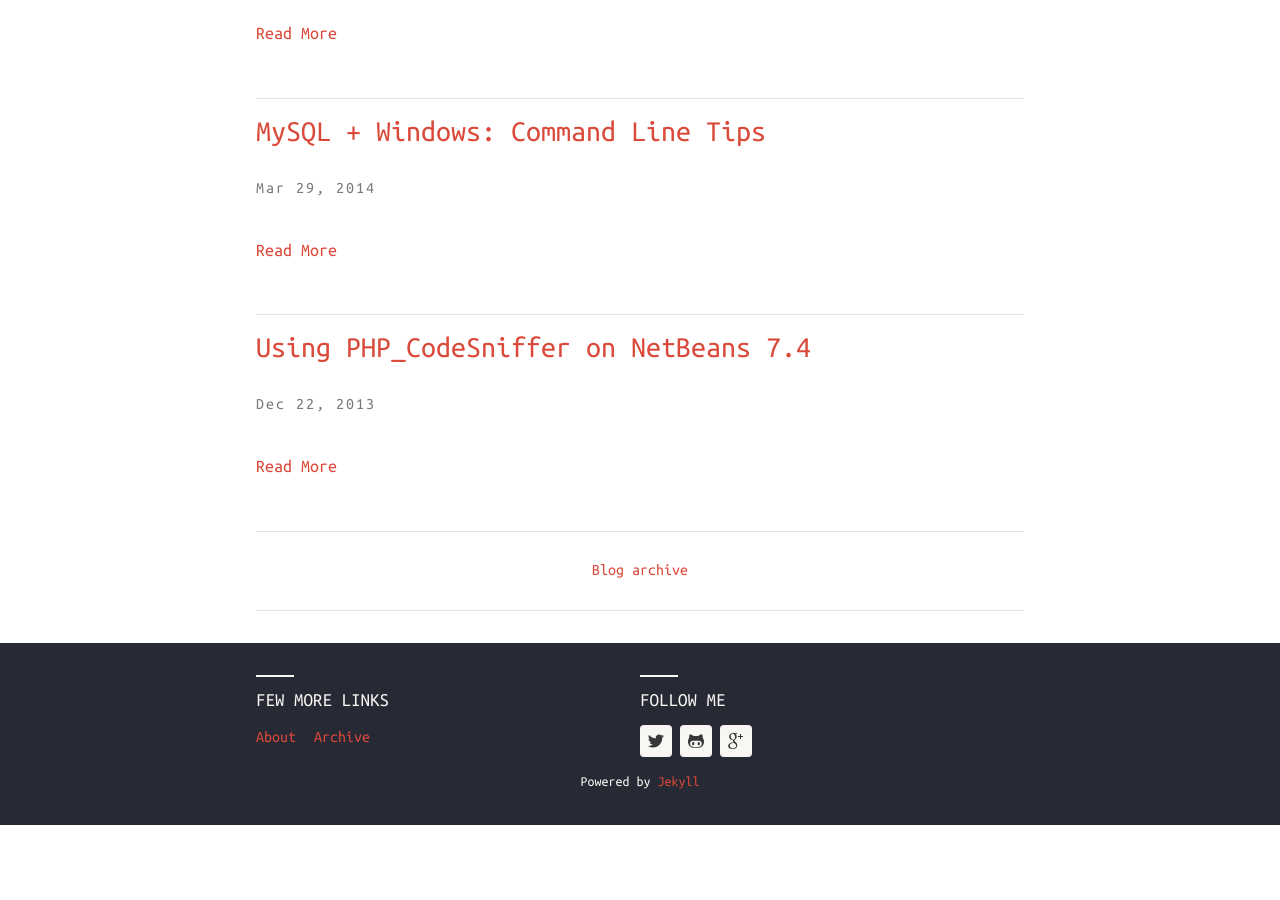
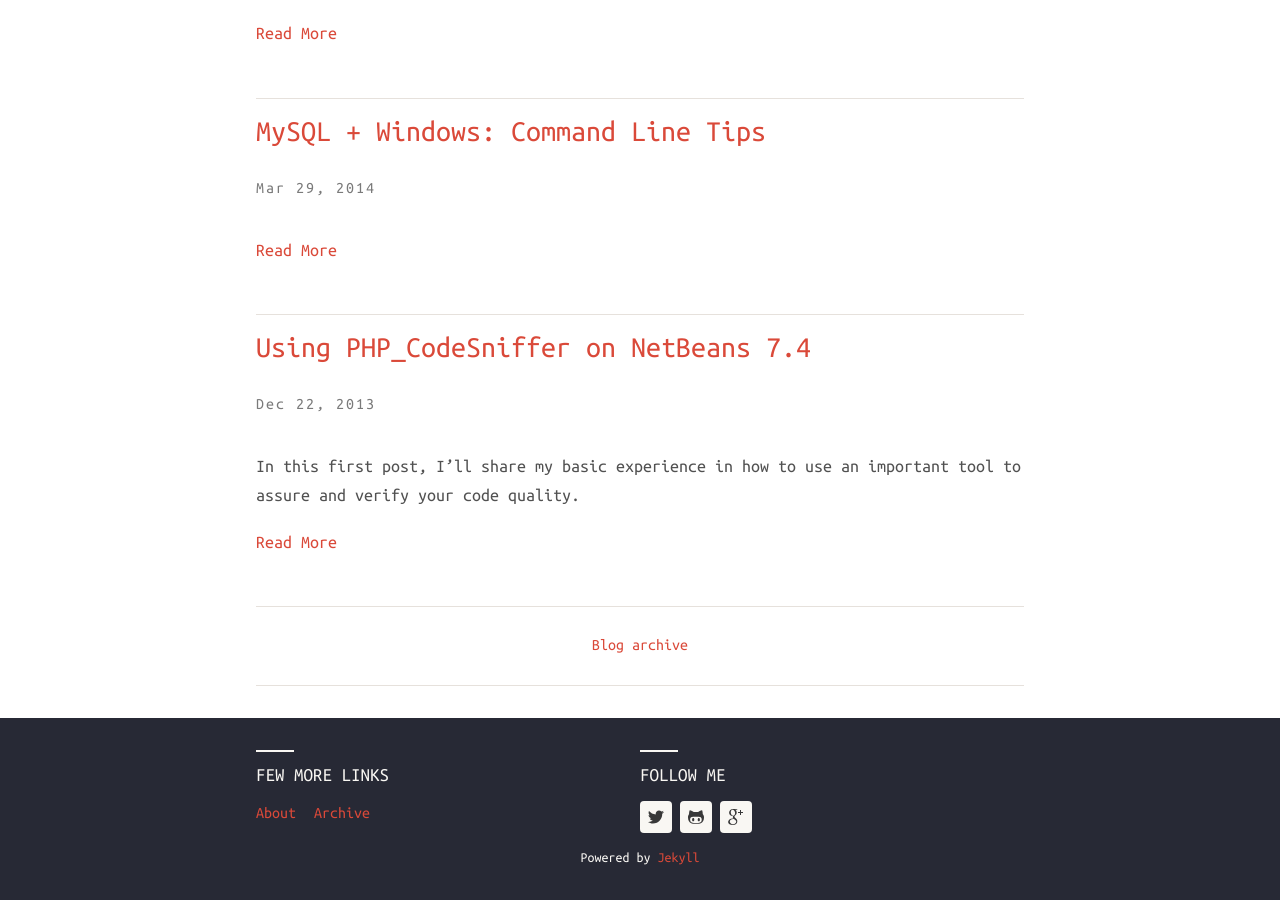
Before and after one commit to devdrops/devdrops.me, a Jekyll site: the page built from index.html, in a window 1280 px wide and 900 px high, scrolled down 597 px. Built offline with Jekyll 4.4.1, drawn with Linux system fonts in a browser that asks for light colours; nearby versions of some CDN libraries; before the commit the page ends 1422 px from its top, so only the background shows below that; some of the changed lines change nothing that is shown.

Commit message:
Posts WIP

```diff
--- a/_posts/2013-12-22-using-php-codesniffer-on-netbeans-7.4.markdown
+++ b/_posts/2013-12-22-using-php-codesniffer-on-netbeans-7.4.markdown
@@ -4,3 +4,65 @@
 date:   2013-12-22
 categories:
 ---
+
+In this first post, I'll share my basic experience in how to use an important tool to assure and verify your code quality.
+
+Special thanks to *Tomas Mysik* and *Adam McAuley* for their efforts on [Bugzilla](https://netbeans.org/bugzilla/) and the NetBeans PHP Mailing List, which helped me a lot on how to use these combined tools, and then create this tutorial.
+
+## Requirements
+
+* PHP >= 5.3
+* [NetBeans 7.4](https://netbeans.org/downloads/)
+* [PEAR](http://pear.php.net/)
+
+
+**Note:** I'm assuming you already have an HTTP Server (like Apache) installed and ready for action.
+
+#### 1) PHP_CodeSniffer
+It's a powerfull tool to verify if your code attends to a specific set of rules, contained on a *standard*. It can also be used thought prompt or command line.
+
+To install, open your command window (DOS on Windows) and run these two lines, in the sequence as above:
+
+<div class="livecodeserver">
+<pre><code>pear config-set auto_discover 1
+pear install --alldeps PHP_CodeSniffer</code></pre>
+</div>
+
+> Tip: the directive <code>--alldeps</code> makes PEAR install not only the required dependencies, but all dependencies of the given package.
+
+To check if everything is ok, list all PEAR installed packages by executing <code>pear list</code>. You should see PHP_CodeSniffer in the list of installed packages, as above:
+
+{<1>}![pear list](https://31.media.tumblr.com/1804a084e4183b422495d69cada914bb/tumblr_n0djl16pjE1qjtycto1_1280.png)
+
+To finally check, run <code>phpcs -i</code>, where the directive <code>-i</code> asks for PHP_CodeSniffer to show alll the standards installed on your machine. You should see this message as a confirmation:
+
+{<2>}![phpcs -i](https://31.media.tumblr.com/e376326fa522ab635ee8f593dabbab4b/tumblr_n0djl16pjE1qjtycto2_1280.png)
+
+
+#### 2) Setting things up on NetBeans
+
+Once you've installed PHP CodeSniffer successfully, you'll need to inform the path of your phpcs file (in Windows, *phpcs.bat*) to allow NetBeans to use  PHP CodeSniffer.
+
+Go to *Tools > Options > PHP > Code Sniffer*. Look for the *Code Sniffer* field, and then click on the *Search...* button at the right of the field. This will make NetBeans find a list of installed versions of phpcs file on your computer.
+Select the phpcs file (located at your PEAR root's installation folder), and then CodeSniffer is configured and ready for action.
+
+> Tip: As soon the phpcs file is correctly configured on NetBeans, you'll see a command line in an output window on NetBeans performing `phpcs -i`, listing all the standards, as mentioned above.
+	![netbeans-detail](https://24.media.tumblr.com/78e9657b66147781caad3f156e22b2c8/tumblr_n0djl16pjE1qjtycto4_1280.png)
+
+#### 3) How to use it on NetBeans
+
+Simple and easy. On the top menu, go for *Source > Inspect...*. The following window show you the basic settings before perform the inspection:
+
+{<3>}![netbeans-inspect](https://24.media.tumblr.com/9becce15622529fb73f2e054e6c12662/tumblr_n0djl16pjE1qjtycto3_1280.png)
+
+* **Scope** suggests *where* you'd like to perform the inspection: in a project, all your projects, or even in a single file.
+
+* **Configuration > All Analyzers** allow you to select which tool you would like to use in  the inspection: CodeSniffer, Mess Detector, both, or a customized profile.
+
+Once you have selected all your preferences, click on the *Inspect* button to start the inspection. It may take some time, so I suggest you to open a window and have some fresh air ;-)
+
+> Tip: if you want to change the scope before adjust the settings, select a file or a project in the *Projects* window before you go to *Source > Inspect...* .
+
+NetBeans will then output a list of matchings according to which standards you've used to perform the inspection, as the image above (a dog icons indicates a CodeSniffer match, and a garbage can points to a MessDetector match). Then, apply all your methods to fix these matchings to assure that your code is 100% according to the standards, as you wish.
+
+{<4>}![netbeans-result](https://24.media.tumblr.com/460aea5ca78e43223d53a7406214438e/tumblr_n0djl16pjE1qjtycto5_1280.png)
```
